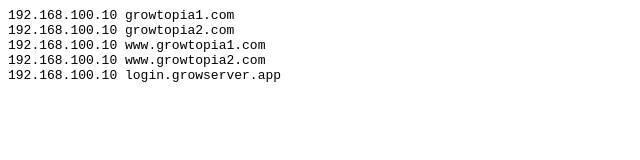
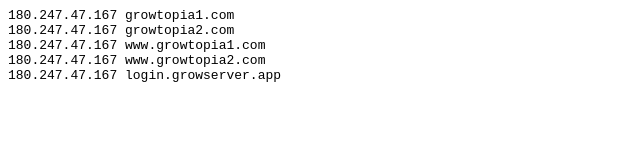
Before and after one commit to Shapakkk/test, a plain HTML site: page index.html in a window 1280 px wide. Shown: the full height of the page, 0-640 px from the left. Drawn offline with Linux system fonts and the light colour scheme.

Commit message:
Add index.html with preformatted text

```diff
--- a/index.html
+++ b/index.html
@@ -1,7 +1,7 @@
 <pre style="font-family: monospace; word-wrap: break-word; white-space: pre-wrap;">
-192.168.100.10 growtopia1.com
-192.168.100.10 growtopia2.com
-192.168.100.10 www.growtopia1.com
-192.168.100.10 www.growtopia2.com
-192.168.100.10 login.growserver.app
+180.247.47.167 growtopia1.com
+180.247.47.167 growtopia2.com
+180.247.47.167 www.growtopia1.com
+180.247.47.167 www.growtopia2.com
+180.247.47.167 login.growserver.app
 </pre>
```
